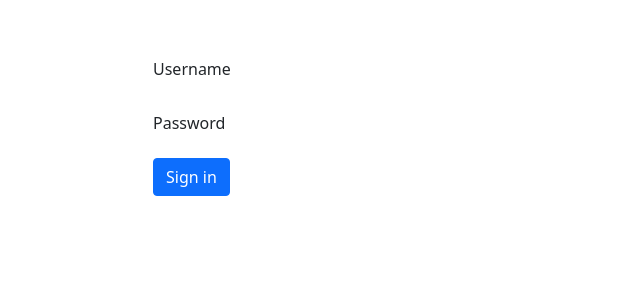
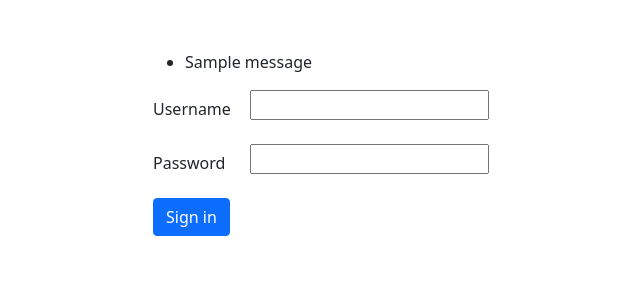
Before and after one commit to kamron4035/imtxon, a Django app: page /login/ in a window 1280 px wide. Shown: the part 56-356 px from the top of the page, without its empty margins (208-848 px from the left). Run offline with Django 5.2, Linux system fonts and the light colour scheme; tables that the repository leaves empty hold one stand-in row (values such as "Sample post"); one stand-in notice (Sample message) is shown.

Commit message:
Update login.html

```diff
--- a/templates/registration/login.html
+++ b/templates/registration/login.html
@@ -3,18 +3,25 @@
 
 {% block body %}
     <div class="col-md-6" style="margin: 0 auto">
-        <form method="post" style="margin-top: 50px">
+        <form method="post" style="margin-top: 50px" action="{% url 'login' %}">
             {% csrf_token %}
+            {% if messages %}
+                <ul class="messages">
+                    {% for message in messages %}
+                        <li{% if message.tags %} class="{{ message.tags }}"{% endif %}>{{ message }}</li>
+                    {% endfor %}
+                </ul>
+            {% endif %}
             <div class="row mb-3">
                 <label class="col-sm-2 col-form-label">Username</label>
                 <div class="col-sm-10">
-                    {{ form.username  }}
+                    <input type="text" name="username" id="id_username" required>
                 </div>
             </div>
             <div class="row mb-3">
                 <label class="col-sm-2 col-form-label">Password</label>
                 <div class="col-sm-10">
-                    {{ form.password  }}
+                    <input type="password" name="password" id="id_password" required>
                 </div>
             </div>
 
```
